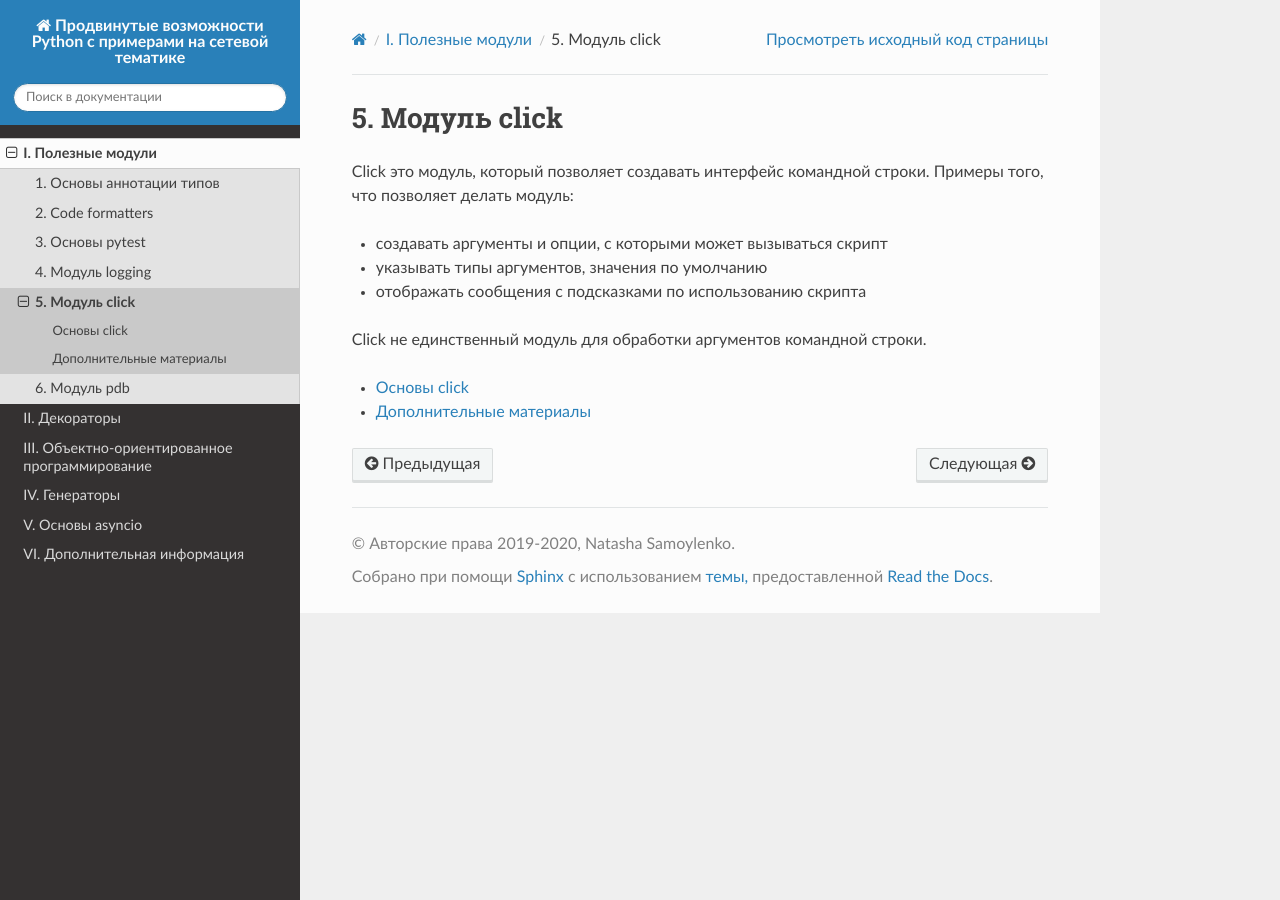
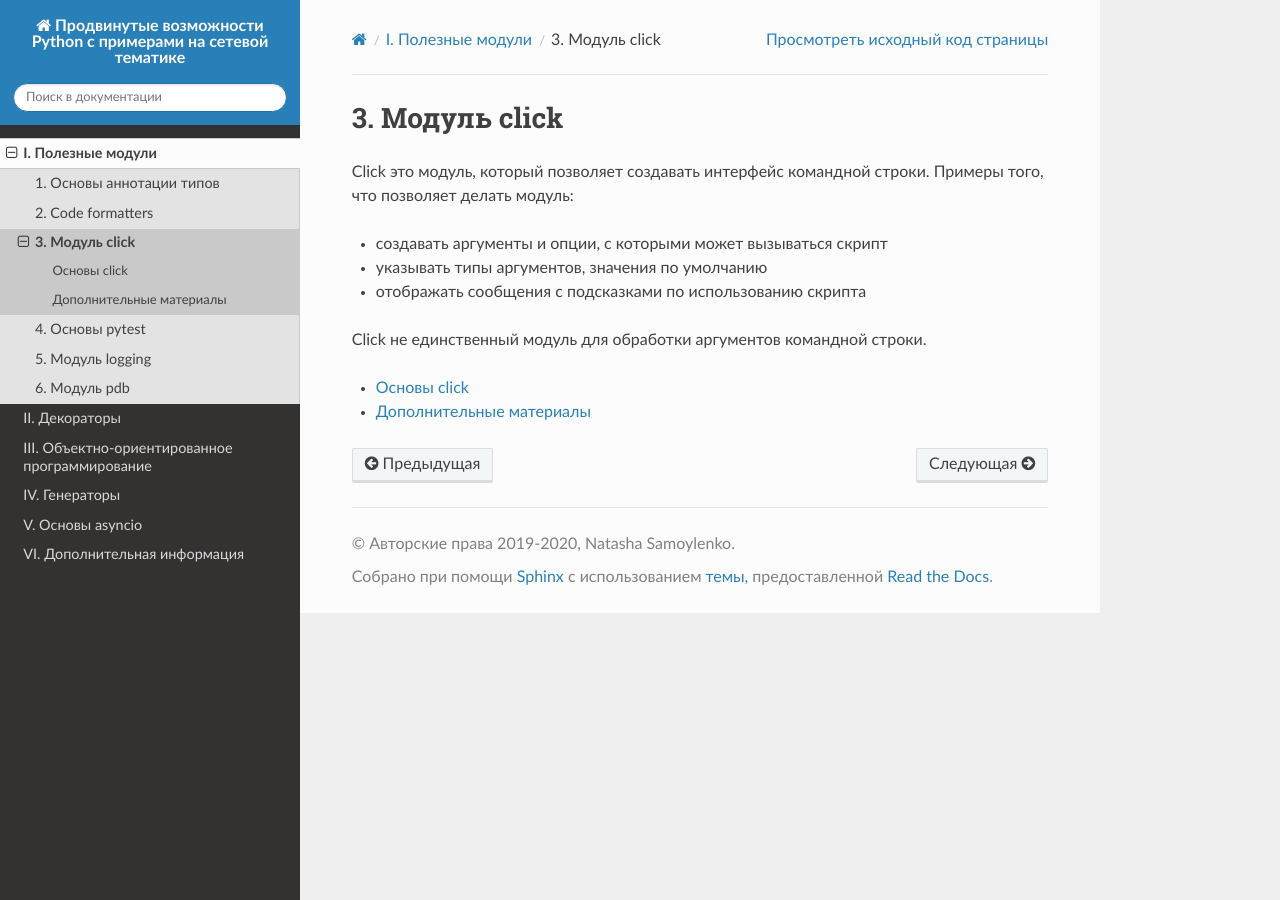
Before and after one commit to natenka/advpyneng-book, a Sphinx documentation site: the page built from docs/source/book/03_click/index.rst, in a window 1280 px wide. Built offline with Sphinx 7.4.7 and the Read the Docs theme 2.0.0, drawn with Linux system fonts in a browser that asks for light colours; pages that are not in the unit, such as notebooks, are missing from menus.

Commit message:
Поменяла порядок разделов click, pytest, logging

```diff
--- a/docs/source/book/05_click/index.rst
+++ b/docs/source/book/03_click/index.rst
@@ -2,7 +2,7 @@
 
    \newpage
 
-5. Модуль click
+3. Модуль click
 ================
 
 Click это модуль, который позволяет создавать интерфейс командной строки.
--- a/docs/source/book/03_pytest_basics/index.rst
+++ b/docs/source/book/04_pytest_basics/index.rst
@@ -2,7 +2,7 @@
 
    \newpage
 
-3. Основы pytest
+4. Основы pytest
 =================
 
 
@@ -19,4 +19,4 @@
    conftest
    extra
    test_network
-   ../../exercises/03_exercises.rst
+   ../../exercises/04_exercises.rst
--- a/docs/source/book/04_logging/index.rst
+++ b/docs/source/book/05_logging/index.rst
@@ -2,7 +2,7 @@
 
    \newpage
 
-4. Модуль logging
+5. Модуль logging
 ==================
 
 
@@ -11,4 +11,4 @@
 
    basics
    components
-   ../../exercises/04_exercises.rst
+   ../../exercises/05_exercises.rst
--- a/docs/source/book/Part_I.rst
+++ b/docs/source/book/Part_I.rst
@@ -7,7 +7,7 @@ I. Полезные модули
 
    01_type_annotations/index.rst
    02_code_formatters/index.rst
-   03_pytest_basics/index.rst
-   04_logging/index.rst
-   05_click/index.rst
+   03_click/index.rst
+   04_pytest_basics/index.rst
+   05_logging/index.rst
    06_pdb/index.rst
```
Also changed, not shown: other parts of docs/source/book/03_click/index.rst (+1 -1 lines), docs/source/book/03_click/basics.rst (renamed from docs/source/book/05_click/basics.rst), docs/source/book/03_click/further_reading.rst (renamed from docs/source/book/05_click/further_reading.rst), docs/source/book/04_pytest_basics/basic_examples.rst (renamed from docs/source/book/03_pytest_basics/basic_examples.rst), docs/source/book/04_pytest_basics/basics.rst (renamed from docs/source/book/03_pytest_basics/basics.rst), docs/source/book/04_pytest_basics/conftest.rst (renamed from docs/source/book/03_pytest_basics/conftest.rst), docs/source/book/04_pytest_basics/extra.rst (renamed from docs/source/book/03_pytest_basics/extra.rst), docs/source/book/04_pytest_basics/fixture.rst (renamed from docs/source/book/03_pytest_basics/fixture.rst), docs/source/book/04_pytest_basics/fixture_builtin.rst (renamed from docs/source/book/03_pytest_basics/fixture_builtin.rst), docs/source/book/04_pytest_basics/mocking.rst (renamed from docs/source/book/03_pytest_basics/mocking.rst), docs/source/book/04_pytest_basics/parametrized_tests.rst (renamed from docs/source/book/03_pytest_basics/parametrized_tests.rst), docs/source/book/04_pytest_basics/pytest_pyneng.rst (renamed from docs/source/book/03_pytest_basics/pytest_pyneng.rst), docs/source/book/04_pytest_basics/running_tests.rst (renamed from docs/source/book/03_pytest_basics/running_tests.rst), docs/source/book/04_pytest_basics/test_network.rst (renamed from docs/source/book/03_pytest_basics/test_network.rst), 2 more files.
